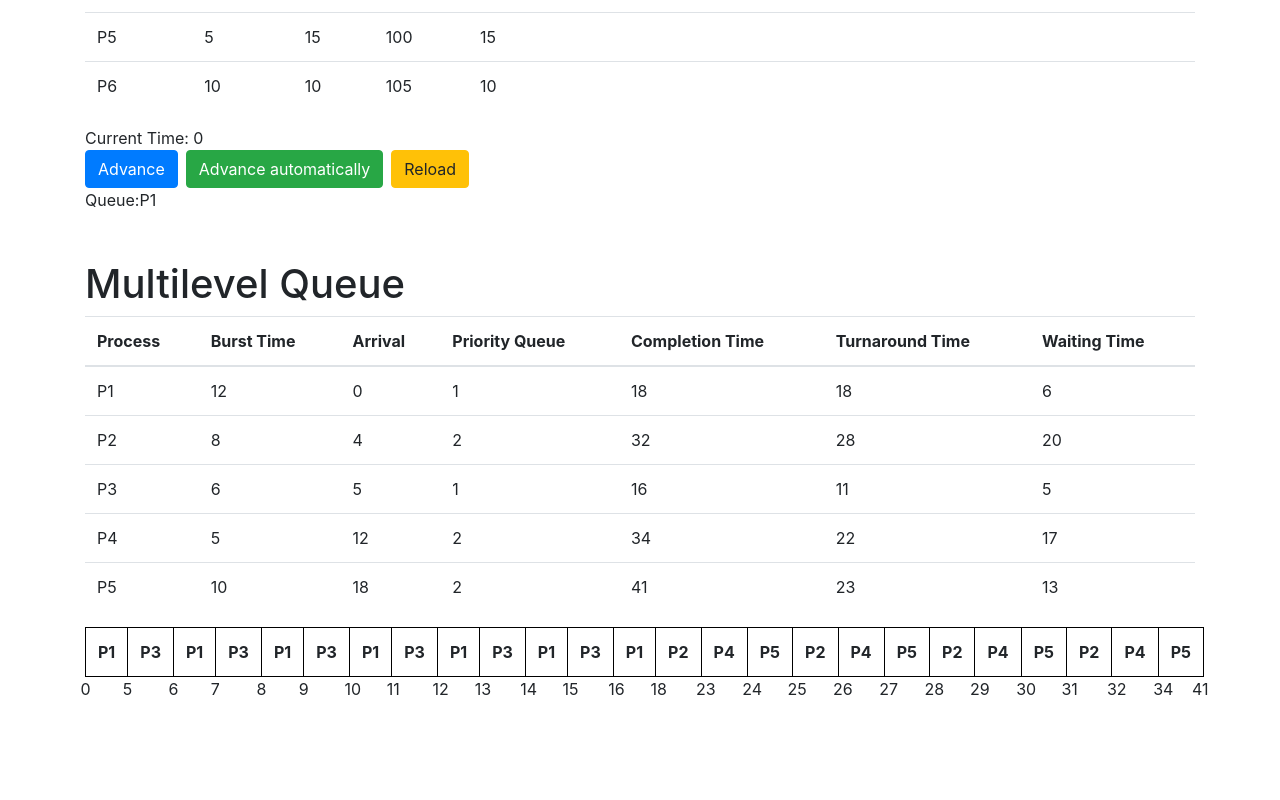
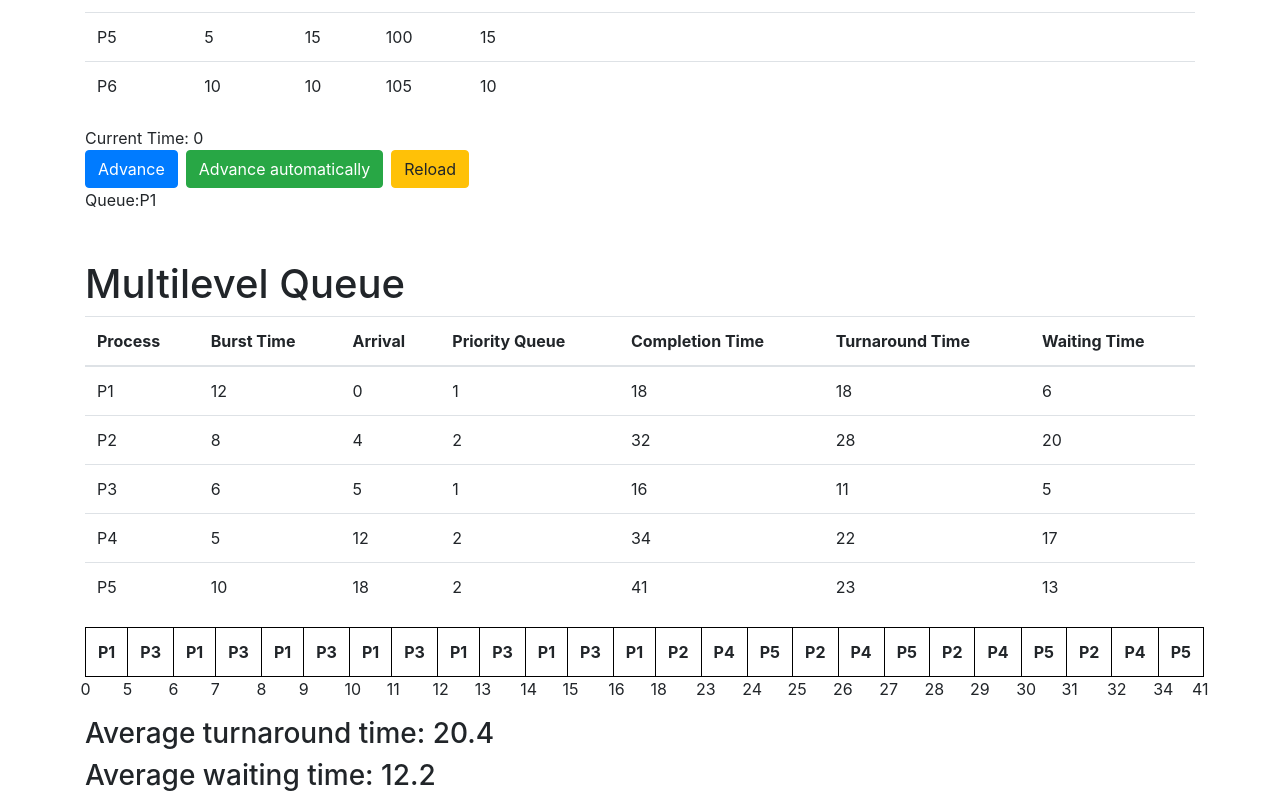
Before and after one commit to giraffesyo/scheduling-problem, a React (Create React App) app: page / in a window 1280 px wide. Shown: the part 290-1090 px from the top of the page. Before the commit the page ends 1007 px from the top, so only its background shows below. Built offline with nearby package versions, Linux system fonts and the light colour scheme.

Commit message:
Show average waiting time and turnaround time

```diff
--- a/src/MultilevelQueue.tsx
+++ b/src/MultilevelQueue.tsx
@@ -43,7 +43,10 @@ const GantTable = ({ history }: { history: string[] }) => {
               className={gant.timing}
               key={'time' + '-' + cell.start}
               colSpan={cell.stop - cell.start}>
-              <span>{cell.start}</span>{index === cells.length -1 ? <span className={gant.last}>{cell.stop}</span>: null}
+              <span>{cell.start}</span>
+              {index === cells.length - 1 ? (
+                <span className={gant.last}>{cell.stop}</span>
+              ) : null}
             </td>
           ))}
         </tr>
@@ -240,6 +243,22 @@ export default class MultilevelQueue extends React.PureComponent<
           </tbody>
         </table>
         <GantTable history={this.state.history} />
+        <h3>
+          Average turnaround time:{' '}
+          {initialProcessesToSchedule.reduce(
+            (collector, currentProcess) =>
+              collector + currentProcess.getTurnaroundTime()!,
+            0
+          ) / initialProcessesToSchedule.length}
+        </h3>
+        <h3>
+          Average waiting time:{' '}
+          {initialProcessesToSchedule.reduce(
+            (collector, currentProcess) =>
+              collector + currentProcess.getWaitingTime()!,
+            0
+          ) / initialProcessesToSchedule.length}
+        </h3>
       </div>
     )
   }
```
